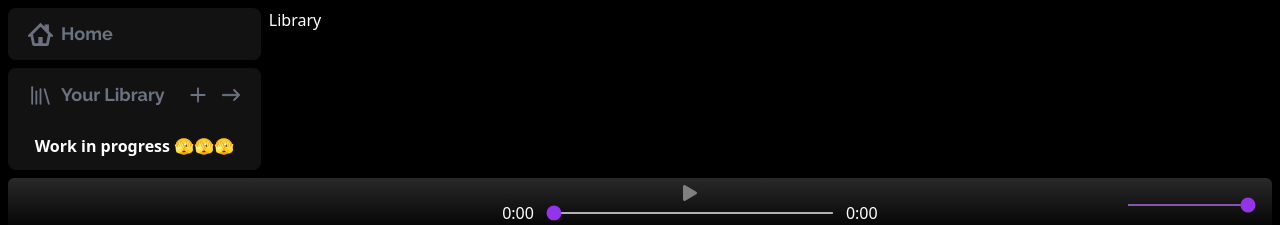
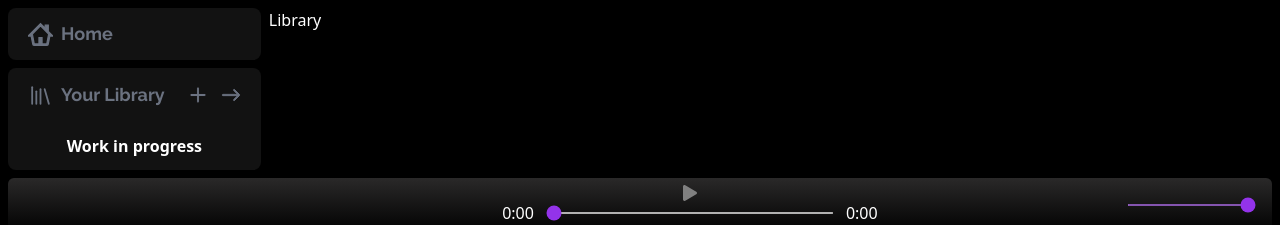
Before and after one commit to anonthedev/booksuno, a Next.js app: page /library in a window 1280 px wide. Shown: the top 225 px of the page. Built offline with nearby package versions, Linux system fonts and the light colour scheme; a web font is replaced by a local one.

Commit message:
Removed emojies from library

```diff
--- a/src/Components/Sidebar/LibraryPreview.tsx
+++ b/src/Components/Sidebar/LibraryPreview.tsx
@@ -4,7 +4,7 @@ export default function LibraryPreview() {
     return (
         <section className="flex items-center h-full w-full justify-center">
             <div className="">
-                <span className="text-center font-semibold">Work in progress 🫣🫣🫣</span>
+                <span className="text-center font-semibold">Work in progress</span>
             </div>
         </section>
     )
```
